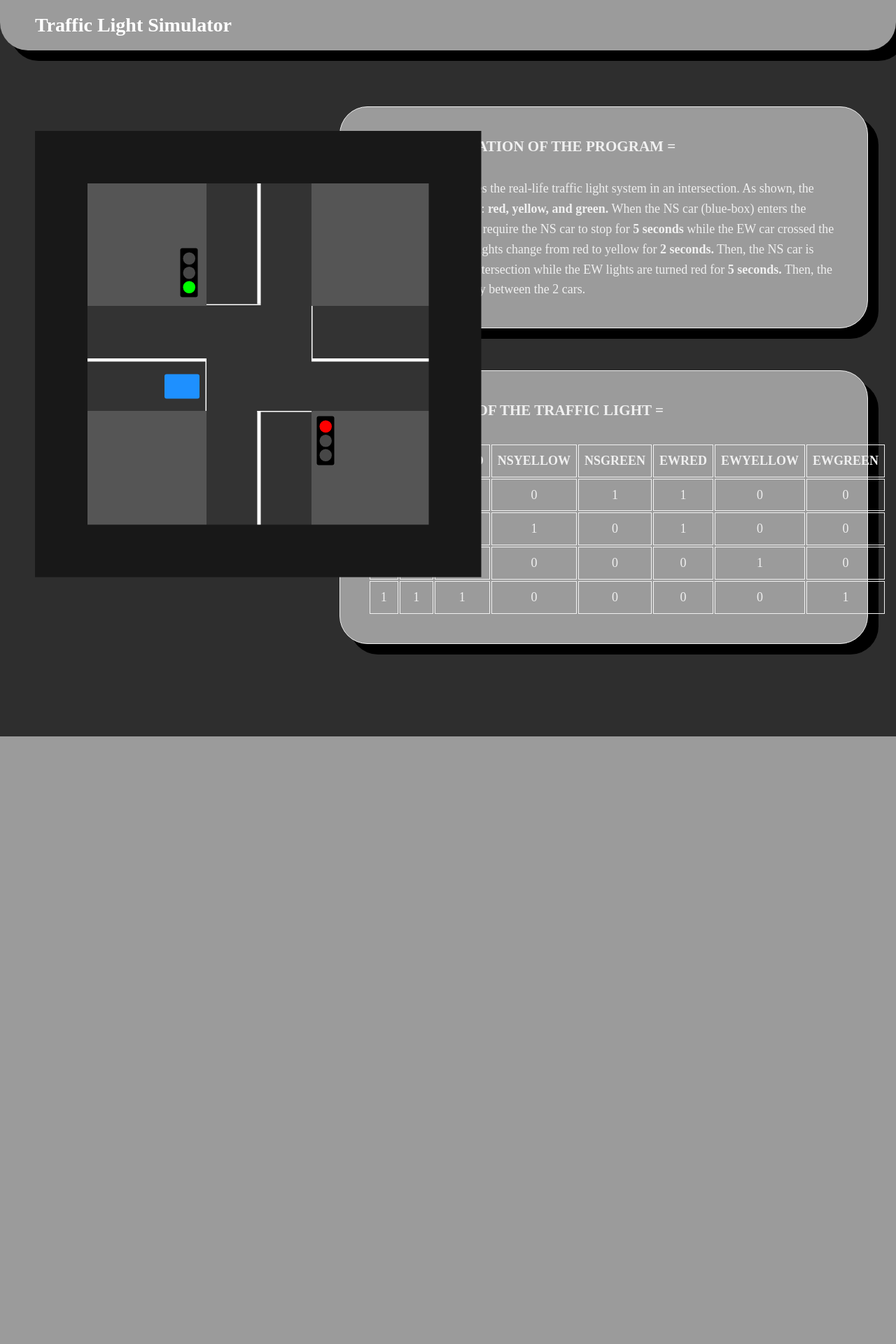
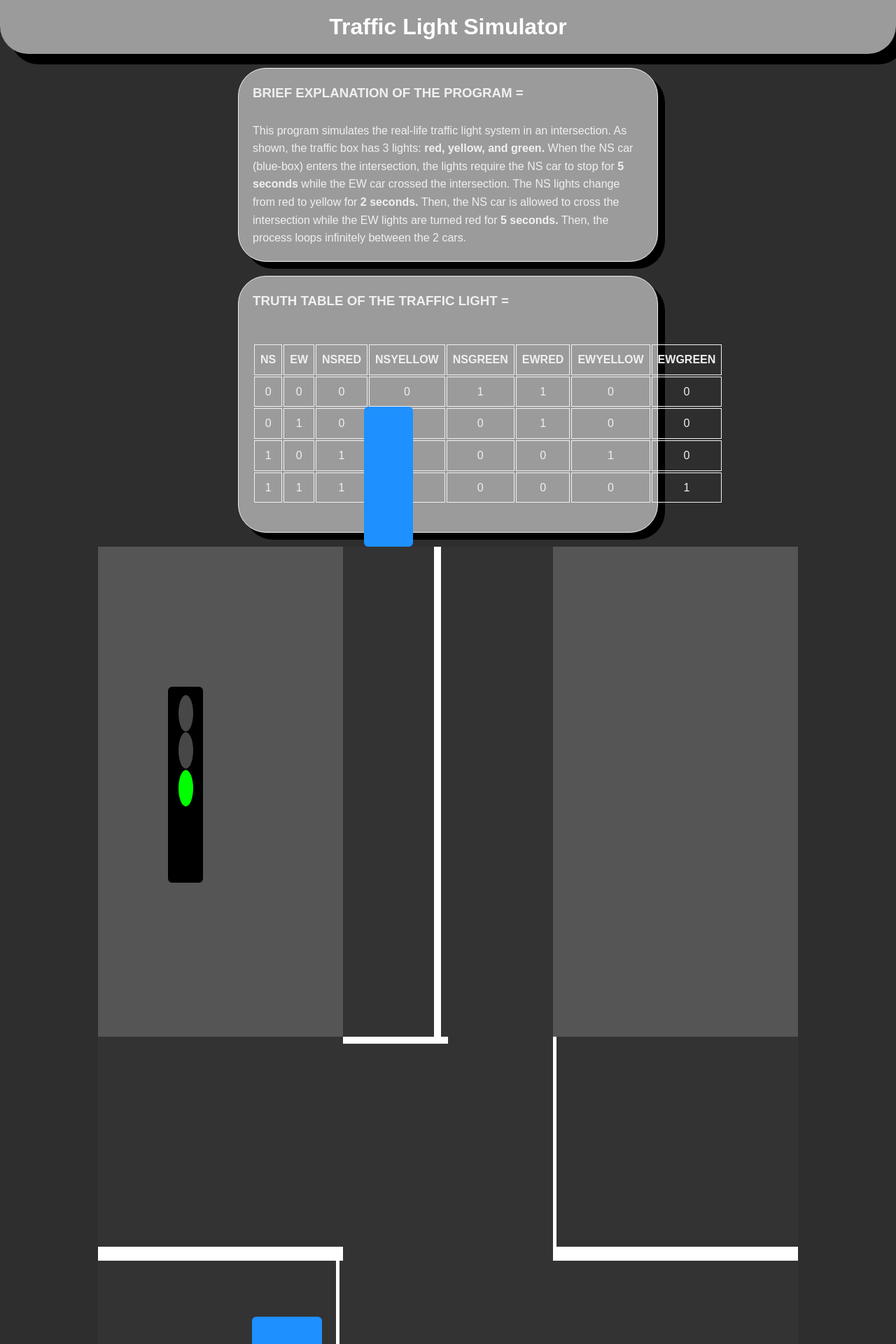
Before and after one commit to shynerietorres-creator/Trafficlightsimulator, a Flask app: page / in a window 1280 px wide. Shown: the top 1920 px of the page at 70% size. Before the commit the page ends 1052 px from the top, so only its background shows below. Run offline with Flask 3, Linux system fonts and the light colour scheme.

Commit message:
style.css

```diff
--- a/static/style.css
+++ b/static/style.css
@@ -4,136 +4,119 @@
     box-sizing: border-box;
 }
 
-
 body {
     background-color: #2e2e2e;
-    margin: 0;
+    font-family: sans-serif;
 }
 
 .site-header {
     background-color: #9b9b9b;
     color: #fff;
-    padding: 20px 50px;
-    font-size: 28px;
+    padding: 20px 5%;
+    font-size: 2rem;
     font-weight: bold;
     border-bottom-left-radius: 40px;
     border-bottom-right-radius: 40px;
     box-shadow: black 15px 15px;
+    text-align: center;
 }
 
-.text {
-    position: relative;
-    width: 59%;
+.text, .box {
+    width: 90%;
+    max-width: 600px;
+    margin: 20px auto;
     background-color: #9b9b9b;
-    padding: 40px;
-    float: right;
+    padding: 20px;
     border-radius: 40px;
     color: #f0f0f0;
     line-height: 1.6;
-    font-size: 18px;
-    transform: translateY(80px);
-    box-shadow: black 15px 15px;
+    font-size: 1rem;
+    box-shadow: black 10px 10px;
     border: 1px solid;
-    margin-right: 40px;
-}
-
-.box {
-    position: relative;
-    width: 59%;
-    background-color: #9b9b9b;
-    padding: 40px;
-    float: right;
-    border-radius: 40px;
-    color: #f0f0f0;
-    line-height: 1.6;
-    font-size: 18px;
-    transform: translateY(140px);
-    box-shadow: black 15px 15px;
-    border: 1px solid;
-    margin-right: 40px;
 }
 
 .truthtable {
-    position: relative;
-    width: 100%;
+    width: 90%;
+    max-width: 600px;
+    margin: 20px auto;
+    overflow-x: auto;
 }
-.truthtable th,
-.truthtable td {
+
+.truthtable th, .truthtable td {
     border: 1px solid;
     padding: 8px;
     text-align: center;
 }
 
 .container {
-    padding-left: 100px;
-    transform: scale(0.50);
-    transform-origin: top left;
+    width: 90%;
+    max-width: 1000px;
+    margin: 0 auto;
+    position: relative;
 }
 
 .intersection {
     position: relative;
-    width: 980px;
-    height: 980px;
+    width: 100%;
+    padding-top: 100%;
     background-color: #555;
-    top: 380px;
-    left: 150px;
 }
 
 .road.vertical {
     position: absolute;
-    width: 300px;
+    width: 30%;
     height: 100%;
     background-color: #333;
-    left: 340px;
+    left: 35%;
+    top: 0;
 }
 
 .road.horizontal {
     position: absolute;
-    height: 300px;
+    height: 30%;
     width: 100%;
     background-color: #333;
-    top: 350px;
+    top: 35%;
+    left: 0;
 }
-
-
-
 
 .light-box {
     position: absolute;
-    width: 50px;
-    height: 140px;
+    width: 5%;
+    height: 14%;
     background-color: rgb(0, 0, 0);
     border-radius: 6px;
-    padding: 6px;
+    padding: 1%;
 }
-.light.ns { top: 185px; left: 265px; }
-.light.ew { top: 665px; left: 655px; }
+
+.light.ns { top: 10%; left: 10%; }
+.light.ew { top: 65%; left: 65%; }
+
 .light div {
-    width: 35px;
-    height: 35px;
+    width: 70%;
+    height: 20%;
     background-color: #474747;
     border-radius: 50%;
-    margin: 6px auto;
+    margin: 5% auto;
 }
+
 .red.active { background-color: red; }
 .yellow.active { background-color: yellow; }
 .green.active { background-color: lime; }
-
-
 
 .lines {
     position: absolute;
     background-color: white;
 }
-.lines.kaliwa { top: 500px; left: 0; width: 340px; height: 9px; }
-.lines.kanan { top: 500px; left: 640px; width: 340px; height: 9px; }
-.lines.taas { top: 0; left: 485px; width: 10px; height: 345px; }
-.lines.baba { bottom: 0; left: 485px; width: 10px; height: 330px; }
-.lines.NSstopline { width: 155px; height: 3px; top: 345px; left: 340px; }
-.lines.EWstopline { width: 3px; height: 150px; top: 500px; left: 337px; }
-.lines.SNstopline { width: 155px; height: 3px; top: 650px; left: 485px; }
-.lines.WEstopline { width: 3px; height: 150px; top: 350px; left: 640px; }
 
+.lines.kaliwa { top: 50%; left: 0; width: 35%; height: 1%; }
+.lines.kanan { top: 50%; left: 65%; width: 35%; height: 1%; }
+.lines.taas { top: 0; left: 48%; width: 1%; height: 35%; }
+.lines.baba { bottom: 0; left: 48%; width: 1%; height: 35%; }
+.lines.NSstopline { width: 15%; height: 0.5%; top: 35%; left: 35%; }
+.lines.EWstopline { width: 0.5%; height: 15%; top: 50%; left: 34%; }
+.lines.SNstopline { width: 15%; height: 0.5%; top: 65%; left: 48%; }
+.lines.WEstopline { width: 0.5%; height: 15%; top: 35%; left: 65%; }
 
 .car {
     position: absolute;
@@ -141,58 +124,39 @@
     border-radius: 6px;
 }
 
-.car.ns {
-    top: -100px;
-    left: 380px;
-    width: 70px;
-    height: 100px;
-}
-.car.ew {
-    top: 545px;
-    left: -100px;
-    width: 100px;
-    height: 70px;
-}
-.car.ns.approach {
-    animation: approachNS 2s ease-out forwards;
-}
-.car.ns.cross {
-    animation: crossNS 3s ease-in forwards;
-}
-.car.ew.approach {
-    animation: approachEW 2s ease-out forwards;
-}
-.car.ew.cross {
-    animation: crossEW 3s ease-in forwards;
-}
+.car.ns { top: -10%; left: 38%; width: 7%; height: 10%; }
+.car.ew { top: 55%; left: -10%; width: 10%; height: 7%; }
 
-@keyframes approachNS {
-    from { top: -100px; }
-    to { top: 220px; }
-}
+.car.ns.approach { animation: approachNS 2s ease-out forwards; }
+.car.ns.cross { animation: crossNS 3s ease-in forwards; }
+.car.ew.approach { animation: approachEW 2s ease-out forwards; }
+.car.ew.cross { animation: crossEW 3s ease-in forwards; }
 
-@keyframes crossNS {
-    from { top: 220px; }
-    to { top: 1000px;}
-}
-
-@keyframes approachEW {
-    from { left: -100px; }
-    to { left: 220px; }
-}
-
-@keyframes crossEW {
-    from { left: 220px; }
-    to { left: 1000px;}
-}
-
-
+@keyframes approachNS { from { top: -10%; } to { top: 22%; } }
+@keyframes crossNS { from { top: 22%; } to { top: 100%; } }
+@keyframes approachEW { from { left: -10%; } to { left: 22%; } }
+@keyframes crossEW { from { left: 22%; } to { left: 100%; } }
 
 .border {
     position: relative;
-    width: 1275px;
-    height: 1275px;
-    border: 150px solid #181818;
-    right: 150px;
-    bottom: 150px;
+    width: 100%;
+    max-width: 1275px;
+    aspect-ratio: 1 / 1;
+    border: 12% solid #181818;
+    margin: 0 auto;
 }
+
+@media screen and (max-width: 768px) {
+    .text, .box {
+        width: 95%;
+        padding: 15px;
+        font-size: 0.9rem;
+    }
+
+    .truthtable { width: 95%; }
+
+    .intersection { padding-top: 90%; }
+
+    .car.ns { width: 10%; height: 12%; }
+    .car.ew { width: 12%; height: 10%; }
+}
```
